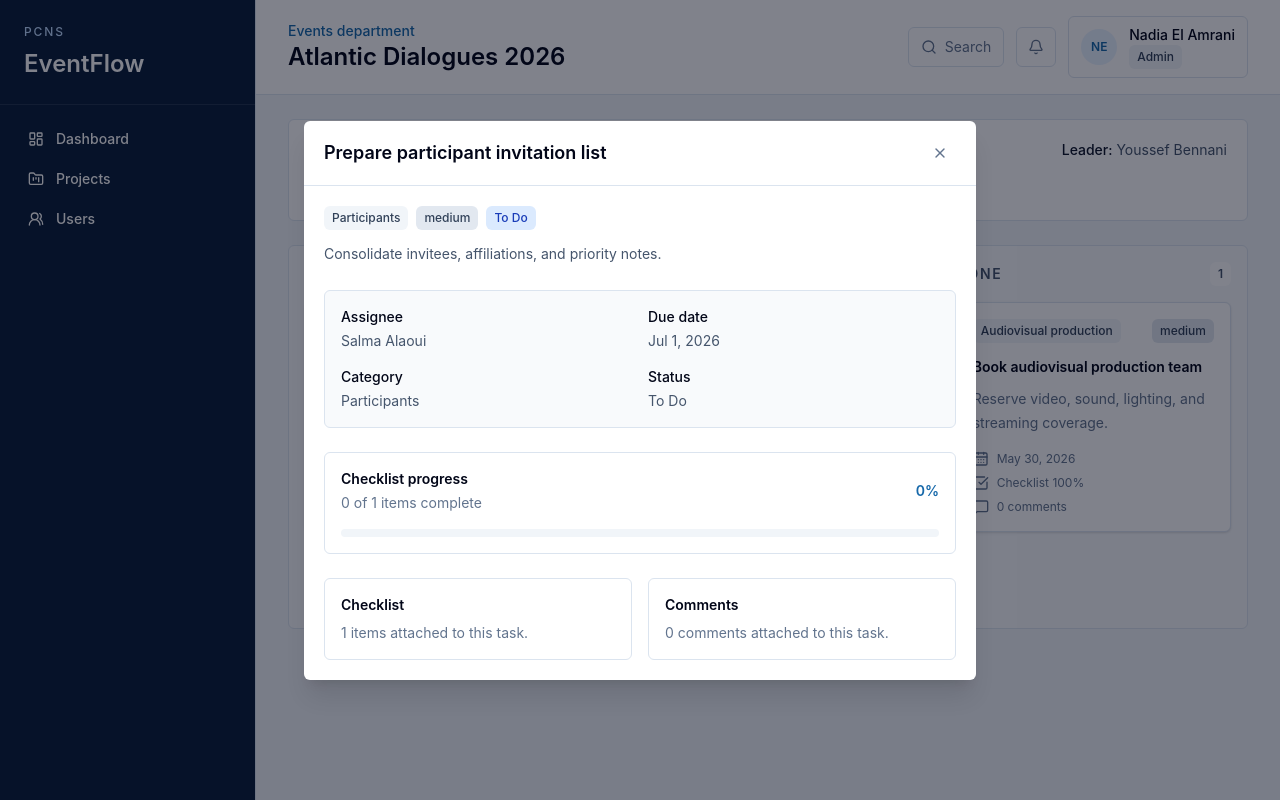
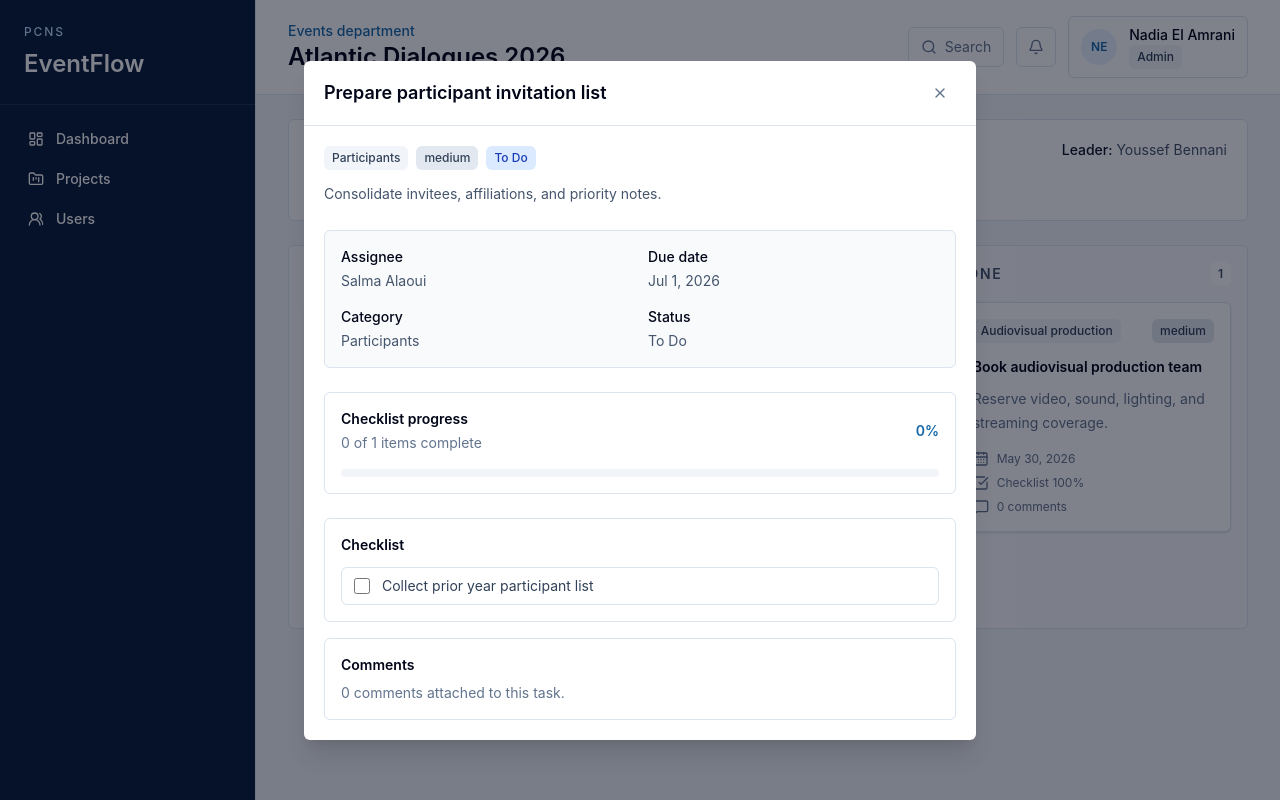
Before and after one commit to othmanee23/EventFlow, a Next.js app: page /projects/atlantic-dialogues-2026 in a window 1280 px wide. Both pictures are taken after a click on the button 442 px from the left and 417 px from the top of the page. Built offline with nearby package versions, Linux system fonts and the light colour scheme.

Commit message:
Add task checklist toggles

```diff
--- a/components/checklists/checklist-section.tsx
+++ b/components/checklists/checklist-section.tsx
@@ -1,21 +1,39 @@
 import { CheckCircle2, Circle } from "lucide-react";
+import { cn } from "@/lib/utils";
 import type { ChecklistItem } from "@/types/checklist";
 
 type ChecklistSectionProps = {
   items: ChecklistItem[];
+  onToggle?: (item: ChecklistItem, completed: boolean) => void;
 };
 
-export function ChecklistSection({ items }: ChecklistSectionProps) {
+export function ChecklistSection({ items, onToggle }: ChecklistSectionProps) {
+  if (items.length === 0) {
+    return <p className="text-sm text-slate-500">No checklist items.</p>;
+  }
+
   return (
     <section className="grid gap-3">
       {items.map((item) => {
         const Icon = item.completed ? CheckCircle2 : Circle;
 
         return (
-          <div className="flex items-center gap-3 text-sm text-slate-700" key={item.id}>
-            <Icon aria-hidden="true" className="h-4 w-4 text-brand-blue" />
-            {item.label}
-          </div>
+          <label
+            className="flex items-center gap-3 rounded-md border border-border-soft px-3 py-2 text-sm text-slate-700"
+            key={item.id}
+          >
+            {onToggle ? (
+              <input
+                checked={item.completed}
+                className="h-4 w-4 rounded border-border-soft text-brand-blue"
+                onChange={(event) => onToggle(item, event.target.checked)}
+                type="checkbox"
+              />
+            ) : (
+              <Icon aria-hidden="true" className="h-4 w-4 text-brand-blue" />
+            )}
+            <span className={cn(item.completed && "text-slate-400 line-through")}>{item.label}</span>
+          </label>
         );
       })}
     </section>
--- a/components/kanban/kanban-board.tsx
+++ b/components/kanban/kanban-board.tsx
@@ -74,6 +74,28 @@ export function KanbanBoard({ tasks }: KanbanBoardProps) {
     setActiveTaskId(null);
   }
 
+  function handleChecklistToggle(taskId: string, itemId: string, completed: boolean) {
+    setBoardTasks((currentTasks) =>
+      currentTasks.map((task) =>
+        task.id === taskId
+          ? {
+              ...task,
+              checklist: task.checklist.map((item) =>
+                item.id === itemId
+                  ? {
+                      ...item,
+                      completed,
+                      completedAt: completed ? new Date().toISOString() : undefined,
+                    }
+                  : item,
+              ),
+              updatedAt: new Date().toISOString(),
+            }
+          : task,
+      ),
+    );
+  }
+
   return (
     <DndContext
       collisionDetection={pointerWithin}
@@ -94,7 +116,12 @@ export function KanbanBoard({ tasks }: KanbanBoardProps) {
         ))}
       </section>
       <DragOverlay>{activeTask ? <TaskCard task={activeTask} /> : null}</DragOverlay>
-      <TaskDetailModal onClose={() => setSelectedTaskId(null)} open={Boolean(selectedTask)} task={selectedTask} />
+      <TaskDetailModal
+        onChecklistToggle={handleChecklistToggle}
+        onClose={() => setSelectedTaskId(null)}
+        open={Boolean(selectedTask)}
+        task={selectedTask}
+      />
     </DndContext>
   );
 }
--- a/components/kanban/task-detail-modal.tsx
+++ b/components/kanban/task-detail-modal.tsx
@@ -1,17 +1,19 @@
 import { Modal } from "@/components/ui/modal";
 import { Badge } from "@/components/ui/badge";
+import { ChecklistSection } from "@/components/checklists/checklist-section";
 import { getChecklistProgress } from "@/features/tasks/task-service";
 import { TASK_CATEGORIES, TASK_STATUSES } from "@/lib/constants";
 import { formatDate } from "@/lib/utils";
 import type { Task } from "@/types/task";
 
 type TaskDetailModalProps = {
+  onChecklistToggle: (taskId: string, itemId: string, completed: boolean) => void;
   onClose: () => void;
   open: boolean;
   task?: Task;
 };
 
-export function TaskDetailModal({ onClose, open, task }: TaskDetailModalProps) {
+export function TaskDetailModal({ onChecklistToggle, onClose, open, task }: TaskDetailModalProps) {
   if (!task) {
     return null;
   }
@@ -64,10 +66,15 @@ export function TaskDetailModal({ onClose, open, task }: TaskDetailModalProps) {
           </div>
         </section>
 
-        <div className="grid gap-4 md:grid-cols-2">
+        <div className="grid gap-4">
           <section className="rounded-md border border-border-soft p-4">
             <h3 className="text-sm font-semibold text-slate-950">Checklist</h3>
-            <p className="mt-2 text-sm text-slate-500">{task.checklist.length} items attached to this task.</p>
+            <div className="mt-3">
+              <ChecklistSection
+                items={task.checklist}
+                onToggle={(item, completed) => onChecklistToggle(task.id, item.id, completed)}
+              />
+            </div>
           </section>
           <section className="rounded-md border border-border-soft p-4">
             <h3 className="text-sm font-semibold text-slate-950">Comments</h3>
```
